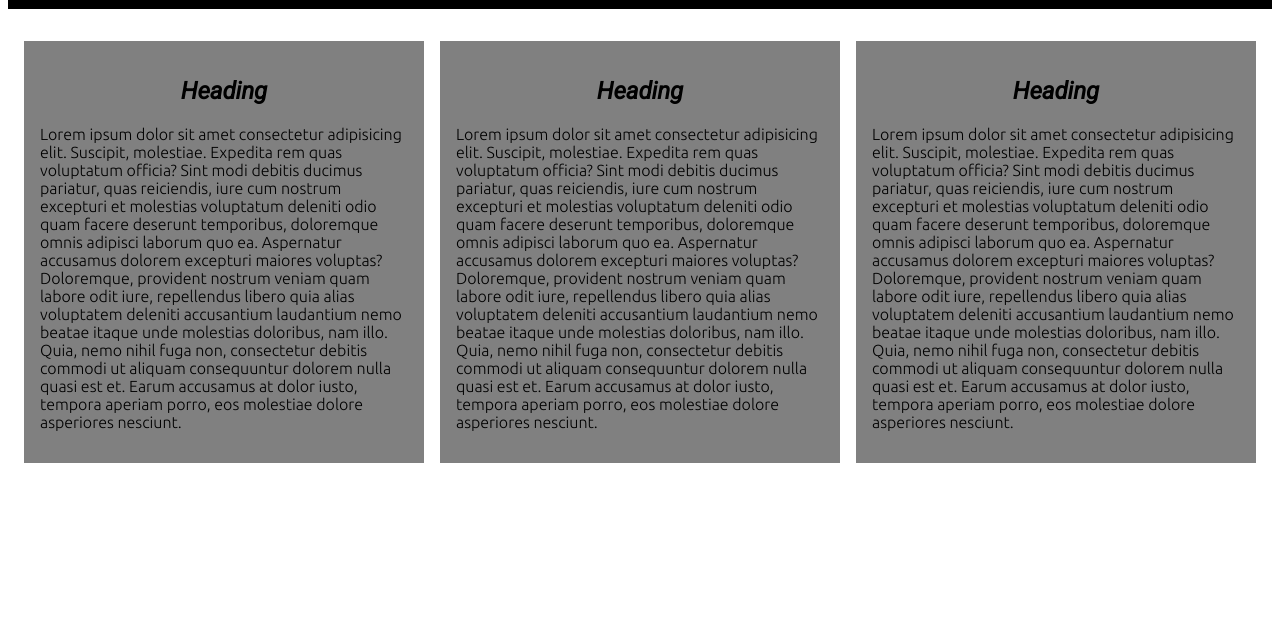
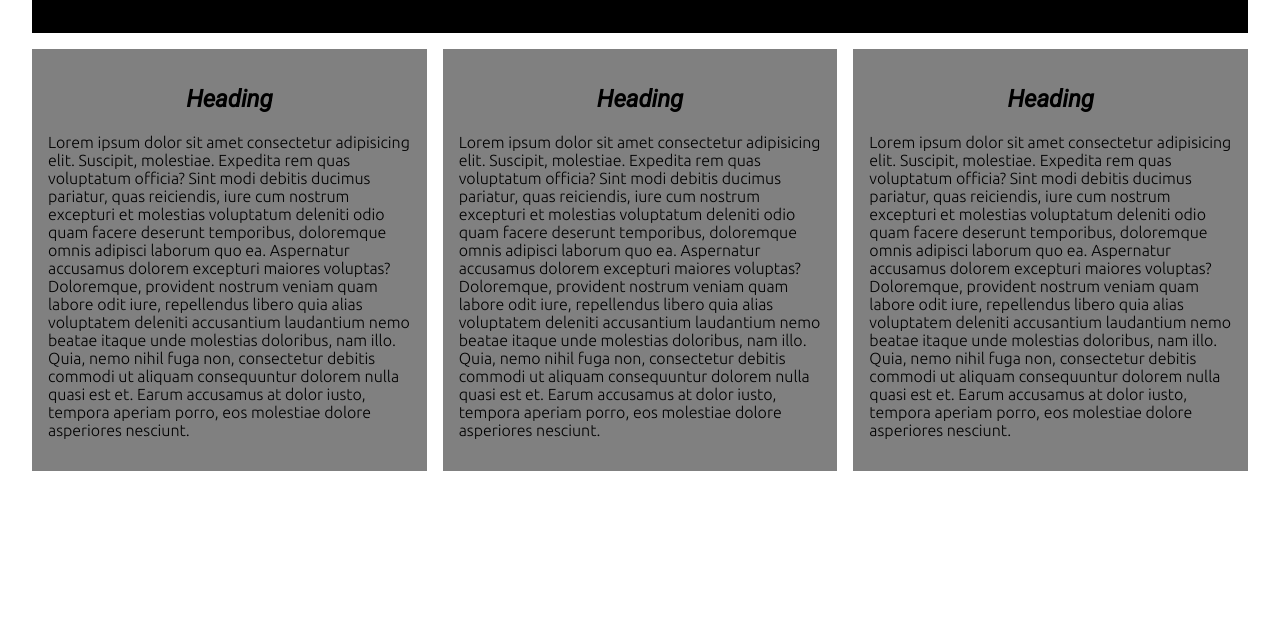
Before and after one commit to madman559/madman559.github.io, a plain HTML site: page index.html in a window 1280 px wide. Shown: the part 162-800 px from the top of the page. Drawn offline with Linux system fonts and the light colour scheme.

Commit message:
Update style.css
changed margin to body

```diff
--- a/css/style.css
+++ b/css/style.css
@@ -1,3 +1,7 @@
+body{
+    margin: 2em;
+}
+
 .heading{
     text-align: center;
     font-family:-apple-system, BlinkMacSystemFont, 'Segoe UI', Roboto, Oxygen, Ubuntu, Cantarell, 'Open Sans', 'Helvetica Neue', sans-serif;
@@ -10,7 +14,7 @@
     display: grid;
     grid-template-columns: repeat(3, 1fr);
     gap: 1em;
-    margin: 1em;
+
 }
 
 .container h2{
```
